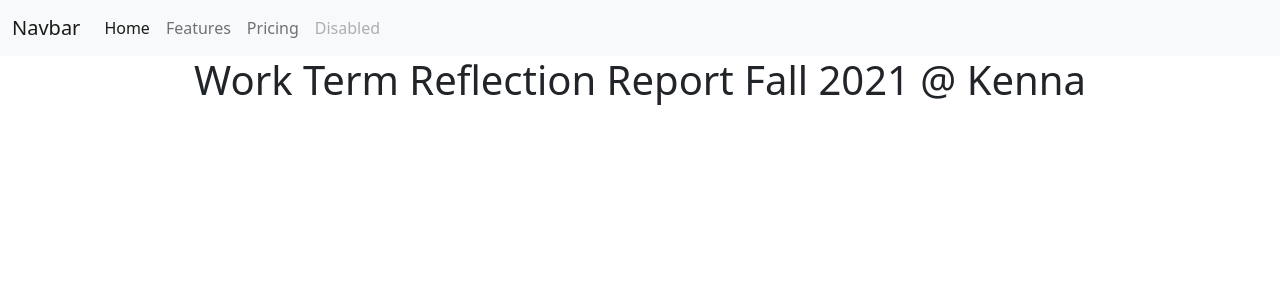
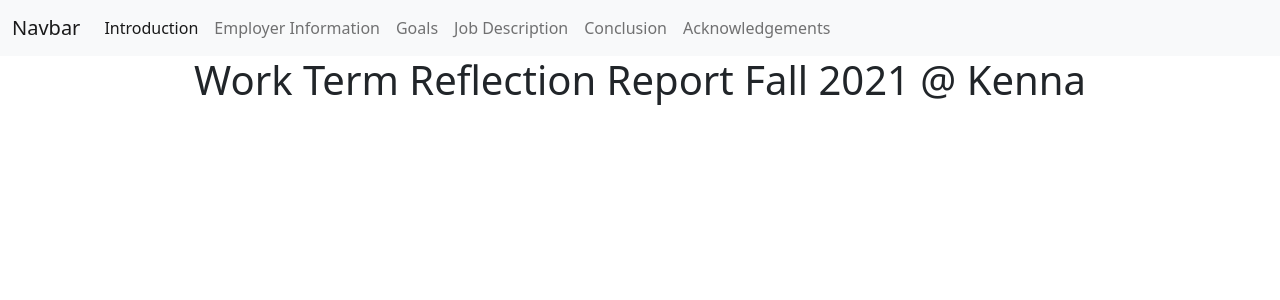
Before and after one commit to SaqifAbrar/work-term-report, a React (Create React App) app: page / in a window 1280 px wide. Shown: the top 300 px of the page. Built offline with nearby package versions, Linux system fonts and the light colour scheme.

Commit message:
updated navbar

```diff
--- a/src/components/navbar.jsx
+++ b/src/components/navbar.jsx
@@ -1,4 +1,5 @@
 import React from "react";
+import wtr from "../work-term-content.json";
 
 export default function navbar() {
 	return (
@@ -21,22 +22,30 @@
 					</button>
 					<div class='collapse navbar-collapse' id='navbarNavAltMarkup'>
 						<div class='navbar-nav'>
+							{/*Object.keys(wtr).map((section) => {
+								return (
+									<a class='nav-link active' aria-current='page' href='#'>
+										{section}
+									</a>
+								);
+							})*/}
 							<a class='nav-link active' aria-current='page' href='#'>
-								Home
+								Introduction
 							</a>
 							<a class='nav-link' href='#'>
-								Features
+								Employer Information
 							</a>
 							<a class='nav-link' href='#'>
-								Pricing
+								Goals
 							</a>
-							<a
-								class='nav-link disabled'
-								href='#'
-								tabindex='-1'
-								aria-disabled='true'
-							>
-								Disabled
+							<a class='nav-link' href='#'>
+								Job Description
+							</a>
+							<a class='nav-link' href='#'>
+								Conclusion
+							</a>
+							<a class='nav-link' href='#'>
+								Acknowledgements
 							</a>
 						</div>
 					</div>
```
Also changed, not shown: src/components/conclusion.jsx (added), src/components/conclusions.jsx (deleted), src/work-term-content.json (renamed from public/work-term-content.json).
